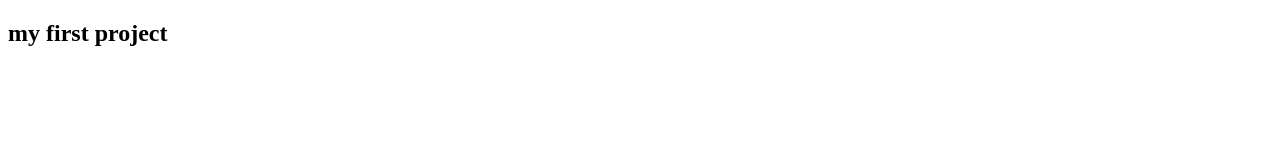
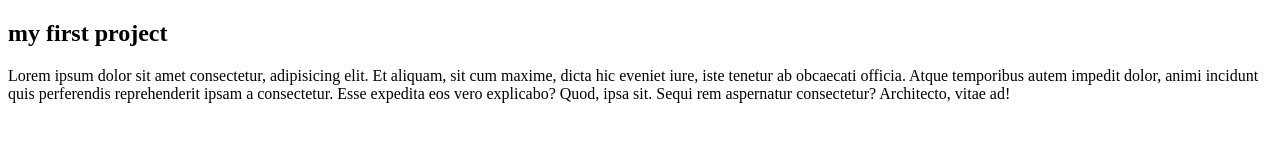
Before and after one commit to nalunga-dev/application, a plain HTML site: page index.html in a window 1280 px wide. Drawn offline with Linux system fonts and the light colour scheme.

Commit message:
i have made some updates

```diff
--- a/index.html
+++ b/index.html
@@ -1,12 +1,19 @@
 <!DOCTYPE html>
 <html lang="en">
   <head>
-  <meta charset="UTF-8">
-  <meta name="viewport" content="width=device-width, initial-scale=1.0">
+    <meta charset="UTF-8" />
+    <meta name="viewport" content="width=device-width, initial-scale=1.0" />
     <title>Document</title>
   </head>
   <body>
     <h2>my first project</h2>
+    <p>
+      Lorem ipsum dolor sit amet consectetur, adipisicing elit. Et aliquam, sit
+      cum maxime, dicta hic eveniet iure, iste tenetur ab obcaecati officia.
+      Atque temporibus autem impedit dolor, animi incidunt quis perferendis
+      reprehenderit ipsam a consectetur. Esse expedita eos vero explicabo? Quod,
+      ipsa sit. Sequi rem aspernatur consectetur? Architecto, vitae ad!
+    </p>
     <script src="app.js"></script>
   </body>
 </html>
```
Lines whose indentation alone changed are shown as unchanged.
